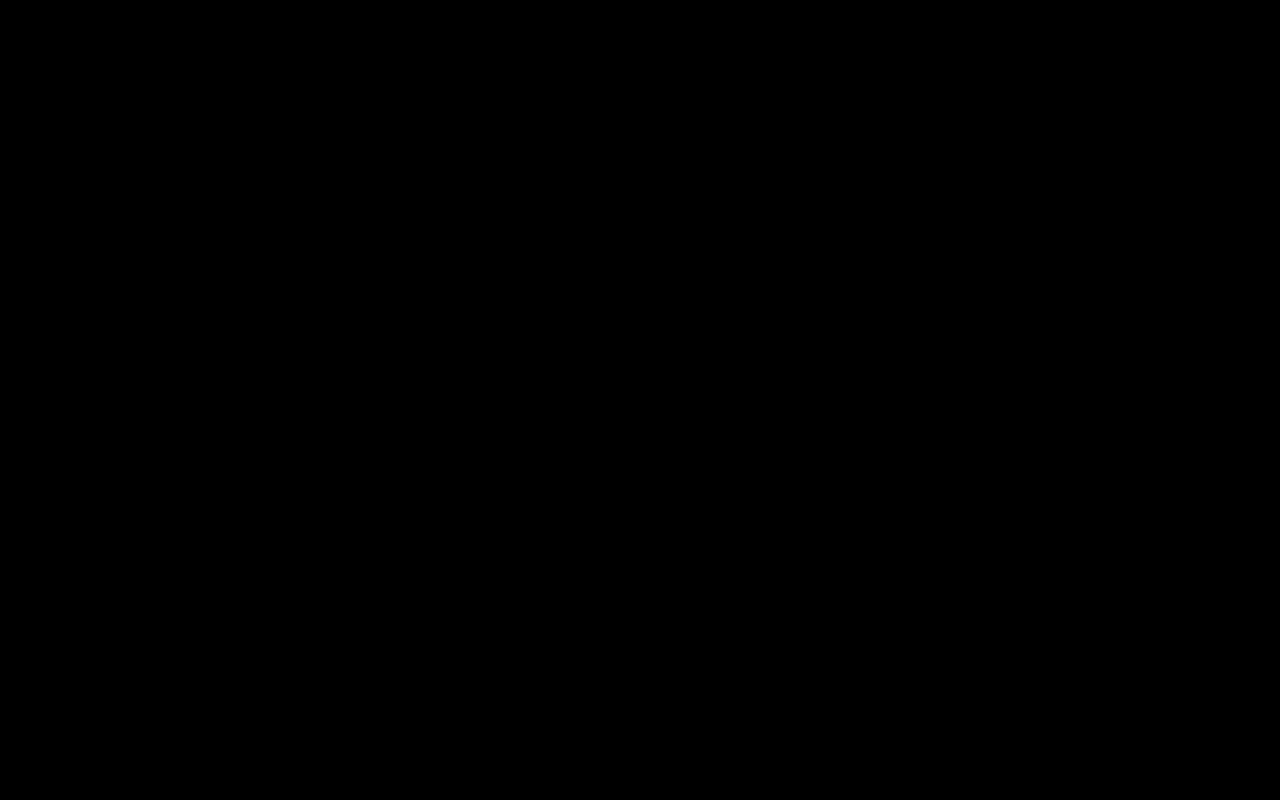
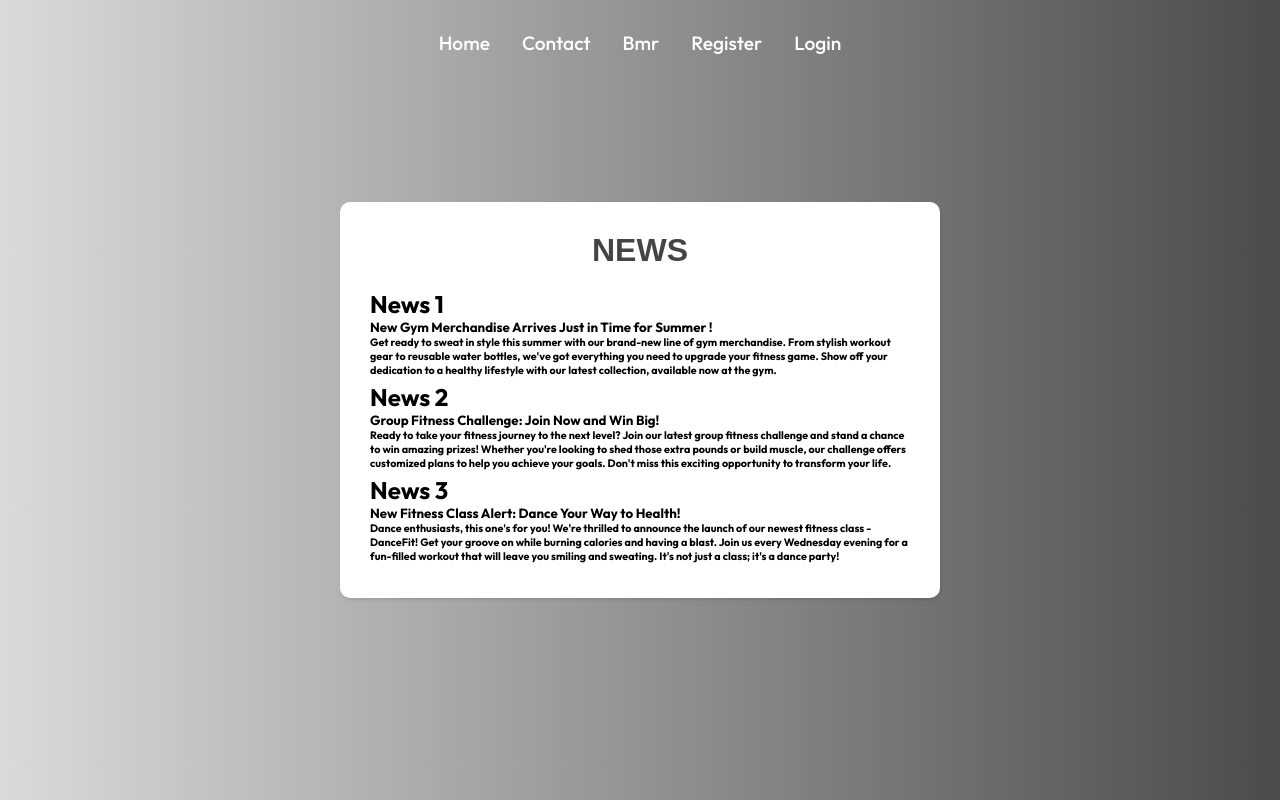
Before and after one commit to Uddeshya-UD/ReactjsProject, a React (Create React App) app: page /News in a window 1280 px wide. Before the commit this address had no page. Built offline with nearby package versions, Linux system fonts and the light colour scheme.

Commit message:
fixing issue : with unsecure http link

```diff
--- a/src/App.js
+++ b/src/App.js
@@ -5,6 +5,7 @@ import Register from './routes/Register';
 import Bmr from './routes/Bmr';
 import Login from './routes/Login';
 import Contact from './routes/Contact';
+import News from './routes/News';
 
 function App() {
   return (
@@ -15,6 +16,8 @@ function App() {
     <Route path="/Bmr" element={<Bmr />} />
     <Route path="/Register" element={<Register />} />
     <Route path="/Login" element={<Login />} />
+    <Route path="/News" element={<News />} />
+
 
  </Routes>
 </Router>
--- a/src/components/LoginF.js
+++ b/src/components/LoginF.js
@@ -3,8 +3,14 @@ import TextField from '@mui/material/TextField';
 import Button from '@mui/material/Button';
 import FormControl from '@mui/material/FormControl';
 import './LoginFormStyles.css'
+import {useNavigate } from 'react-router-dom';
+
+
 
 const LoginForm = () => {
+
+let navigate = useNavigate();
+
   const [email, setEmail] = useState('');
   const [password, setPassword] = useState('');
 
@@ -29,7 +35,9 @@ const LoginForm = () => {
       password
     };
     console.log(customer);
-    const getDevices = async () => {
+
+    const GetDevices = async () => {
+
       const settings = {
           method: 'POST',
           headers: {
@@ -39,8 +47,8 @@ const LoginForm = () => {
           body: JSON.stringify(customer)
       };
       try {
-        //   const fetchResponse = await fetch(`http://localhost:3000/login`, settings);
-                    const fetchResponse = await fetch(`http://52.66.244.135:3000/login `, settings);
+          const fetchResponse = await fetch(`http://localhost:3000/login`, settings);
+                    // const fetchResponse = await fetch(`http://52.66.244.135:3000/login `, settings);
 
           const data = await fetchResponse.json();
           console.log(data)
@@ -51,16 +59,17 @@ const LoginForm = () => {
 
           }
 
-        //   if(data.user){
-        //     location.assign('/')
-        //   }
+          if(data.user){
+
+                navigate('/News'); // Use navigate to redirect
+          }
 
       } catch (e) {
           return e;
       }
 
   }
-  getDevices();
+  GetDevices();
   }
   return (
     <><div className="login">
--- /dev/null
+++ b/src/components/News.css
@@ -0,0 +1,25 @@
+.news {
+    width: 100%;
+    height: 100vh;
+    position:relative;
+    background: linear-gradient(to right, rgb(218, 218, 218), rgb(76, 75, 75));
+    }
+
+    .Nform {
+      width: 600px;
+      margin: 0 auto;
+      padding: 30px;
+      box-shadow: 1px 2px 3px rgba(0,0,0,0.1);
+      border-radius: 10px;
+      background: white;
+      position: absolute;
+        top: 50%;
+        left: 50%;
+        transform: translate(-50%, -50%);
+
+    }
+
+   .new {
+        color: rgb(0, 0, 0);
+        text-decoration: none;
+      }
--- /dev/null
+++ b/src/components/News.js
@@ -0,0 +1,43 @@
+import React from 'react';
+
+import './News.css'
+
+const News = () => {
+
+  return (
+    <><div className="news">
+<div className="Nform">
+<h1 className="form-heading">NEWS</h1>
+
+<ul className="newslist">
+  <li className="new">
+    <h2>News 1</h2>
+    <h5>New Gym Merchandise Arrives Just in Time for Summer !</h5>
+    <h6>Get ready to sweat in style this summer with our brand-new line of gym merchandise.
+         From stylish workout gear to reusable water bottles, we've got everything you need
+          to upgrade your fitness game. Show off your dedication to a healthy lifestyle with our
+          latest collection, available now at the gym.</h6>
+  </li>
+  <li className="new">
+    <h2>News 2</h2>
+    <h5>Group Fitness Challenge: Join Now and Win Big! </h5>
+    <h6>Ready to take your fitness journey to the next level? Join our latest group fitness challenge and stand a
+        chance to win amazing prizes! Whether you're looking to shed those extra pounds or build muscle, our challenge offers customized
+        plans to help you achieve your goals. Don't miss this exciting opportunity to transform your life.</h6>
+  </li>
+  <li className="new">
+    <h2>News 3</h2>
+    <h5>New Fitness Class Alert: Dance Your Way to Health! </h5>
+    <h6>Dance enthusiasts, this one's for you! We're thrilled to announce the launch of our newest fitness class - DanceFit!
+         Get your groove on while burning calories and having a blast. Join us every Wednesday evening for a
+          fun-filled workout that will leave you smiling and sweating. It's not just a class; it's a dance party!</h6>
+  </li>
+
+</ul>
+      </div>
+    </div></>
+
+  );
+};
+
+export default News;
--- /dev/null
+++ b/src/routes/News.js
@@ -0,0 +1,15 @@
+import React from 'react';
+import Navbar from '../components/Navbar' ;
+import NewsF from '../components/News'
+
+const News = () => {
+  return (
+    <div>
+      <Navbar/>
+      <NewsF/>
+
+          </div>
+  )
+}
+
+export default News
```
